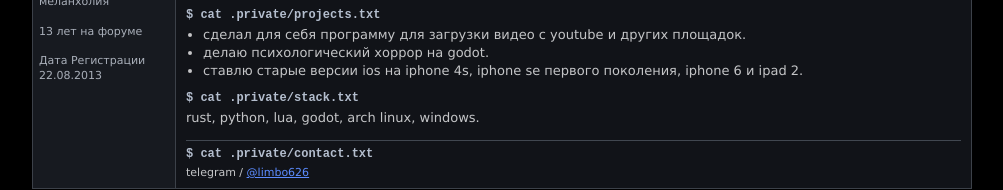
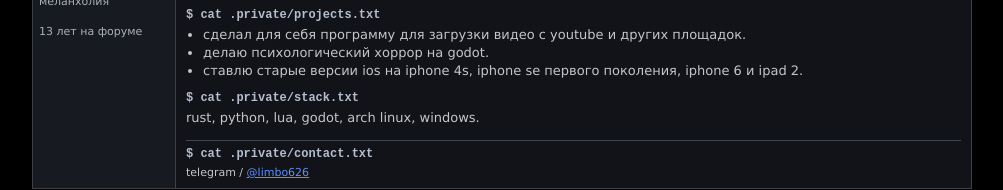
Before and after one commit to Uofi113/inlimbo, a plain HTML site: page index.html in a window 1280 px wide. Shown: the part 241-431 px from the top of the page, without its empty margins (138-1141 px from the left). Drawn offline with Linux system fonts and the light colour scheme.

Commit message:
Update index.html

```diff
--- a/index.html
+++ b/index.html
@@ -138,8 +138,6 @@
 		  <div class="avatar" aria-hidden="true"></div>
 		  <p class="status gap">меланхолия</p>
 		  <p class="status gap">13 лет на форуме</p>
-		  <p class="status">Дата Регистрации</p>
-		  <p class="status">22.08.2013</p>
 		</header>
 		<div class="post">
 
```
